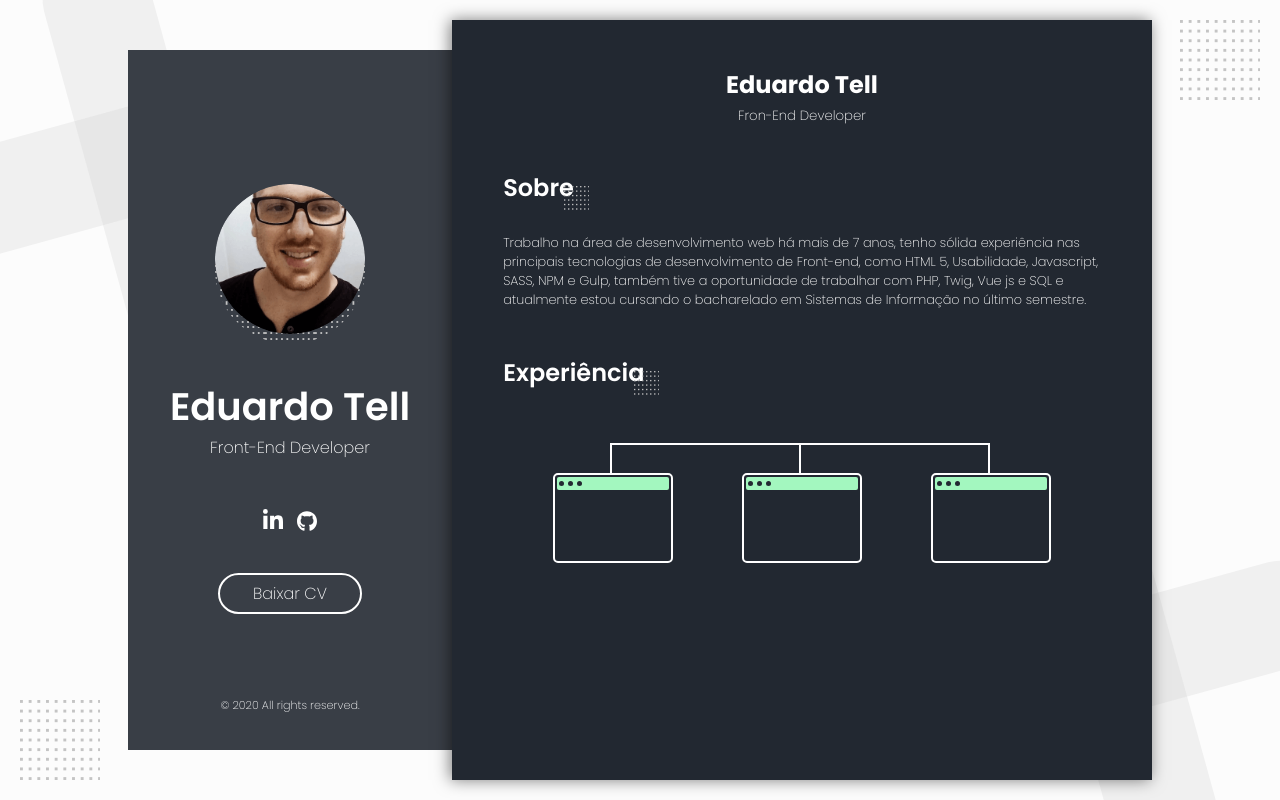
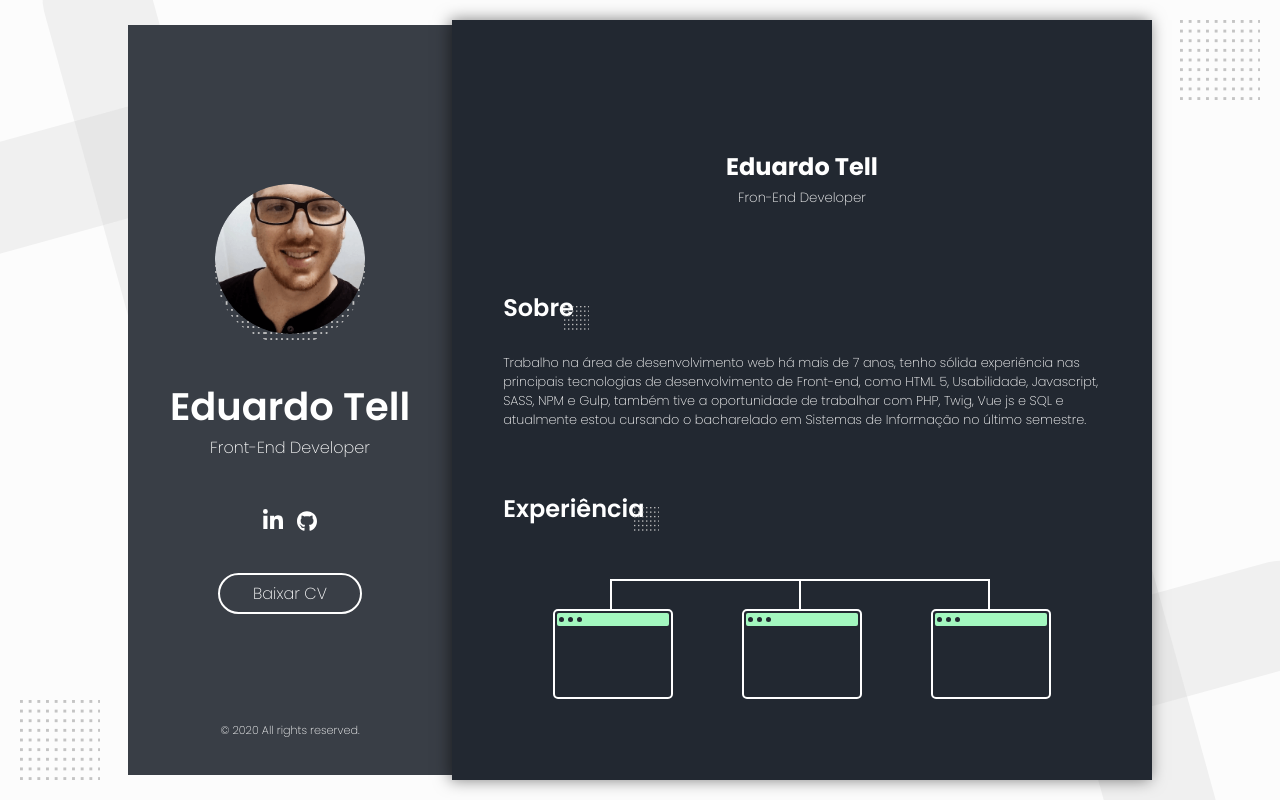
Before and after one commit to eduardo-tell/perfil, a website: page index.html in a window 1280 px wide. Drawn offline with Linux system fonts and the light colour scheme.

```diff
--- a/assets/scss/global.scss
+++ b/assets/scss/global.scss
@@ -342,9 +342,7 @@
         }
 
         .side-bar {
-
-            height: calc(100% - 50px);
-            max-height: 700px;
+            height: auto;
             @include scroll(#f1f1f1);
             background-color: #393E46;
             transition-duration: 0.5s;
@@ -352,6 +350,18 @@
             display: flex;
             justify-content: center;
             align-items: center;
+
+            @media (min-width: 1025px) {
+                width: 360px;
+                margin: 25px 0;
+                min-height: calc(100% - 50px);
+                max-height: 700px;
+            }
+
+            @media (max-width: 1025px) {
+                width: 100%;
+                min-height: 100vh;
+            }
 
             > .container {
                 text-align: center;
@@ -455,16 +465,6 @@
                 }
             }
 
-            @media (min-width: 1025px) {
-                width: 360px;
-                margin: 25px 0;
-            }
-
-            @media (max-width: 1025px) {
-                width: 100%;
-                height: 100vh;
-            }
-
             .footer {
                 text-align: center;
                 bottom: 20px;
@@ -481,21 +481,25 @@
         .right {
             right: 0;
             width: 100%;
-            height: 95vh;
-            max-height: 800px;
             background-color: #222831;
 
-            padding: 5% 5% 0% 5%;
+            padding: 10% 5% 0% 5%;
 
             transition-duration: 0.5s;
 
+            display: flex;
+            align-items: center;
+
             @include scroll(#393E46);
 
-            @media (min-width: 1025px) {
-                max-width: 700px;
+            @media (max-width: 1025px) {
+                height: auto
             }
 
-            @media (max-width: 1904px) {
+            @media (min-width: 1025px) {
+                max-height: 800px;
+                max-width: 700px;
+                height: 95vh;
                 box-shadow: -2px 0 15px rgba(#000, 0.5);
             }
 
@@ -504,7 +508,12 @@
                 align-items: center;
             }
 
-            .container {
+            .center-content {
+                height: 100%;
+                display: flex;
+                flex-direction: column;
+                justify-content: center;
+
                 .header {
                     width: 100%;
                     display: block;
@@ -551,7 +560,7 @@
 
                 .portfolio {
                     width: 100%;
-                    height: 100%;
+                    height: auto;
                     display: flex;
                     position: relative;
                     margin: 20px 0 0 0;
@@ -626,7 +635,7 @@
                             }
 
                             @media (max-width: 1024px) {
-                                width: calc(80vw - 8px);
+                                width: 99%;
                             }
 
                             .ico {
--- a/gulpfile.babel.js
+++ b/gulpfile.babel.js
@@ -2,11 +2,13 @@
 import sass from 'gulp-sass';
 import concat from 'gulp-concat';
 import browserSync from "browser-sync";
+import autoprefixer from "gulp-autoprefixer";
 
 exports.sass = () => (
     gulp.src('./assets/scss/**/**')
     .pipe(sass({outputStyle: 'compressed', errLogToConsole: true }))
     .pipe(concat('global.min.css'))
+    .pipe(autoprefixer('last 2 version'))
     .pipe(gulp.dest('./dist/css'))
     .pipe(browserSync.stream())
 );
--- a/index.html
+++ b/index.html
@@ -10,8 +10,8 @@
 
     <body>
         <main class="main">
-            <section class="container">
-                <div class="side-bar">
+            <div class="container">
+                <section class="side-bar">
                     <div class="container">
                         <picture class="person-image">
                             <source srcset="dist/img/perfil_eduardo_tell_08_2020.png" type="image/png">
@@ -36,9 +36,9 @@
                     <div class="footer">
                         <p>© 2020 All rights reserved.</p>
                     </div>
-                </div>
-                <div class="right">
-                    <div class="container">
+                </section>
+                <section class="right">
+                    <div class="center-content">
                         <div class="header">
                             <h1 class="title">Eduardo Tell</h1>
                             <h5 class="sub-title">Fron-End Developer</h5>
@@ -92,8 +92,8 @@
                             </div>
                         </div>
                     </div>
-                </div>
-            </section>
+                </section>
+            </div>
         </main>
     </body>
 
```
Also changed, not shown: dist/css/global.min.css, 1 other file.
